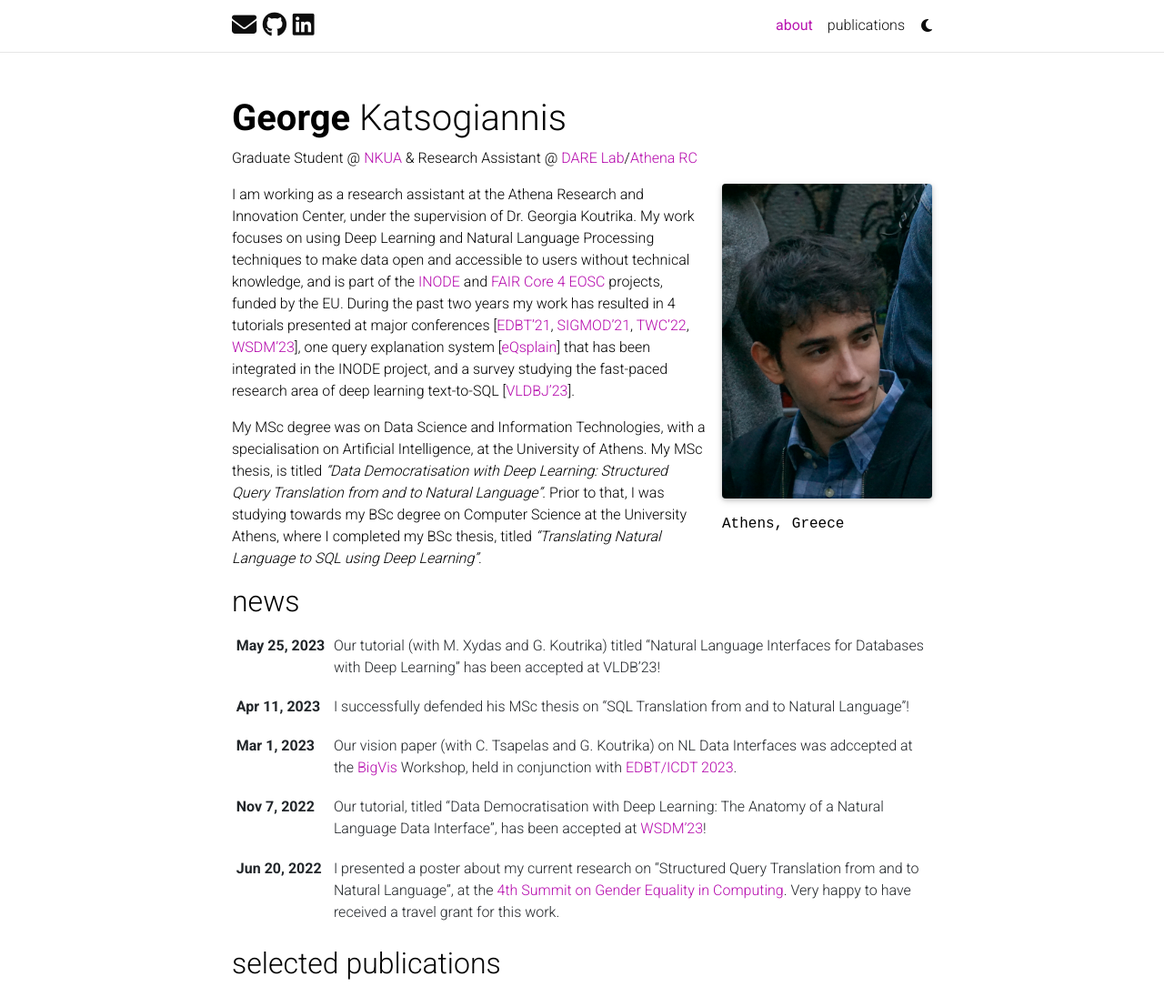
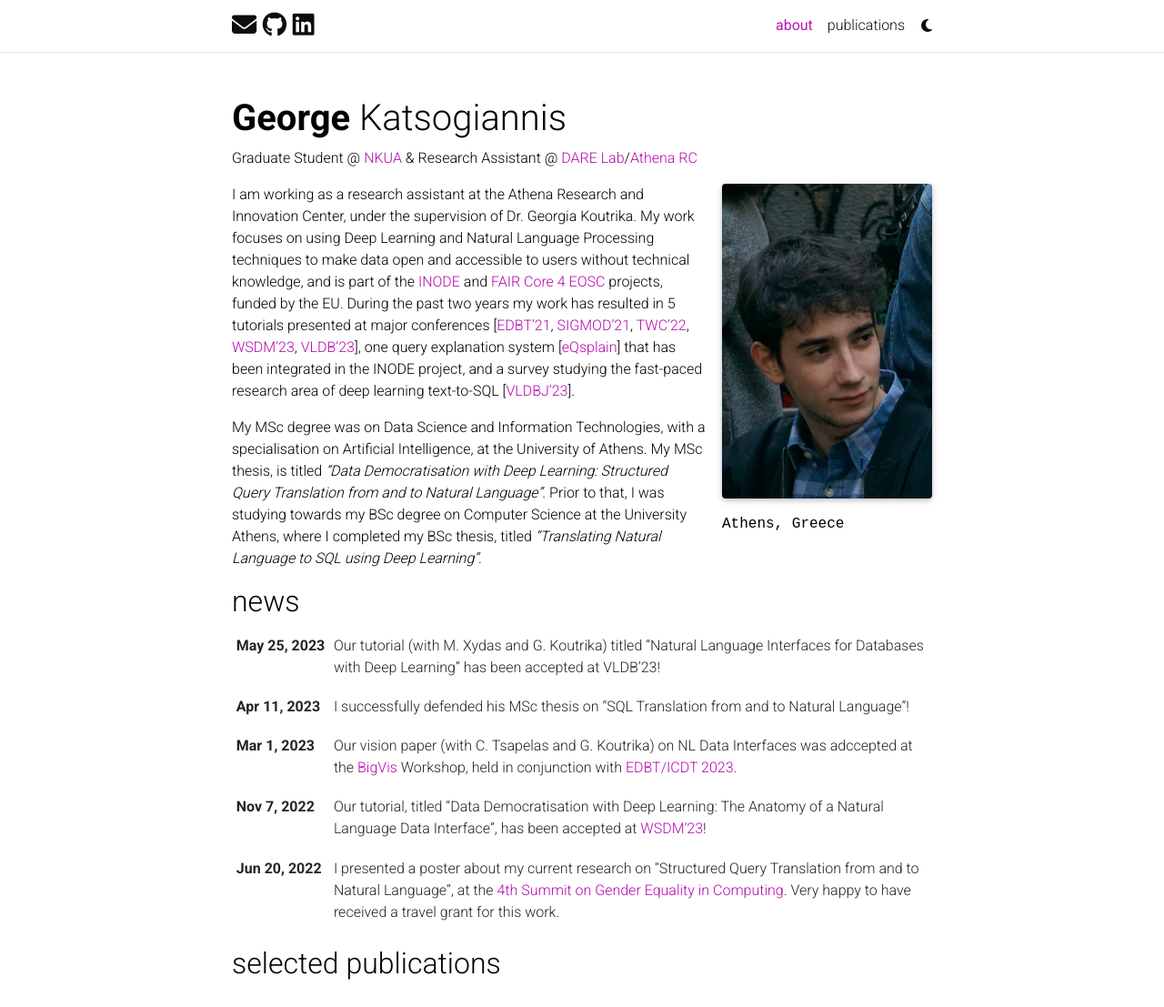
Before and after one commit to geokats/geokats.github.io, a Jekyll site: the page built from _pages/about.md, in a window 1280 px wide and 1281 px high, cut to the strip 0-1107 px from the top of the window. Shown: the whole strip at 91% size. Built offline with Jekyll 4.4.1, drawn with Linux system fonts in a browser that asks for light colours; full-size pictures stand in for the smaller copies a plugin makes; comment, search, counter and statistics services are not loaded; a style sheet for code colours, icons or effects is not loaded.

Commit message:
Update about.md

```diff
--- a/_pages/about.md
+++ b/_pages/about.md
@@ -20,7 +20,7 @@ social: false  # includes social icons at the bottom of the page
 
 I am working as a research assistant at the Athena Research and Innovation Center, under the supervision of Dr. Georgia Koutrika.
 My work focuses on using Deep Learning and Natural Language Processing techniques to make data open and accessible to users without technical knowledge, and is part of the <a href="http://www.inode-project.eu/">INODE</a> and <a href="http://www.faircore4eosc.eu/">FAIR Core 4 EOSC</a> projects, funded by the EU.
-During the past two years my work has resulted in 4 tutorials presented at major conferences [<a href="https://darelab.imsi.athenarc.gr/tutorials/text2sql_edbt21/">EDBT'21</a>, <a href="https://darelab.imsi.athenarc.gr/tutorials/text2sql_sigmod21/">SIGMOD'21</a>, <a href="https://darelab.imsi.athenarc.gr/tutorials/text2sql_twc22/">TWC'22</a>, <a href="https://darelab.imsi.athenarc.gr/tutorials/datadem_wsdm23/">WSDM'23</a>], one query explanation system [<a href="https://darelab.imsi.athenarc.gr/systems/eqsplain/">eQsplain</a>] that has been integrated in the INODE project, and a survey studying the fast-paced research area of deep learning text-to-SQL [<a href="https://doi.org/10.1007/s00778-022-00776-8">VLDBJ'23</a>].
+During the past two years my work has resulted in 5 tutorials presented at major conferences [<a href="https://darelab.imsi.athenarc.gr/tutorials/text2sql_edbt21/">EDBT'21</a>, <a href="https://darelab.imsi.athenarc.gr/tutorials/text2sql_sigmod21/">SIGMOD'21</a>, <a href="https://darelab.imsi.athenarc.gr/tutorials/text2sql_twc22/">TWC'22</a>, <a href="https://darelab.imsi.athenarc.gr/tutorials/datadem_wsdm23/">WSDM'23</a>, <a href="/tutorials/nlidbs_vldb23/">VLDB'23</a>], one query explanation system [<a href="https://darelab.imsi.athenarc.gr/systems/eqsplain/">eQsplain</a>] that has been integrated in the INODE project, and a survey studying the fast-paced research area of deep learning text-to-SQL [<a href="https://doi.org/10.1007/s00778-022-00776-8">VLDBJ'23</a>].
 
 My MSc degree was on Data Science and Information Technologies, with a specialisation on Artificial Intelligence, at the University of Athens.
 My MSc thesis, is titled <i>"Data Democratisation with Deep Learning: Structured Query Translation from and to Natural Language"</i>.
```
